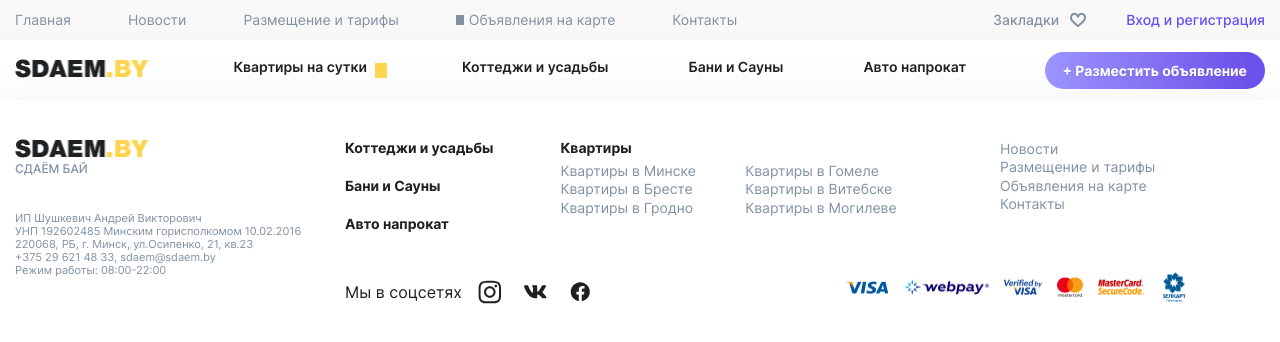
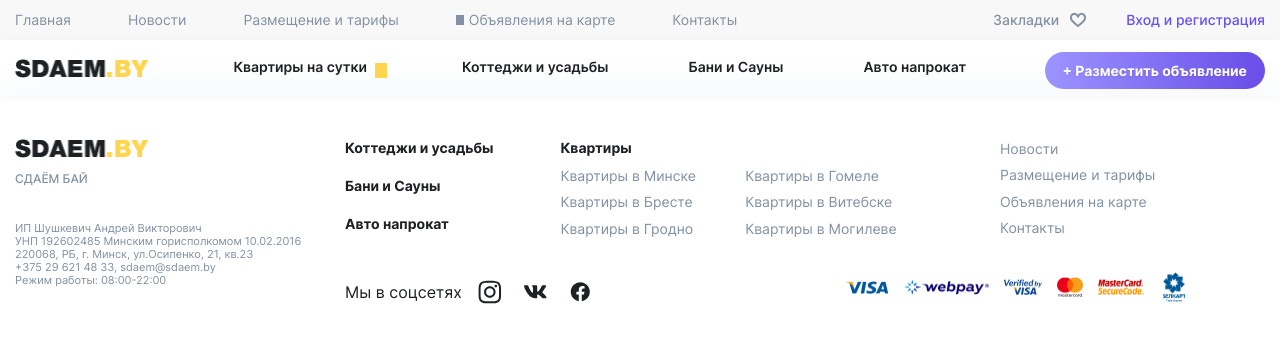
Before and after one commit to just-too-it/hawking-school-react, a React (Create React App) app: page / in a window 1280 px wide. Shown: the top 342 px of the page. Built offline with nearby package versions, Linux system fonts and the light colour scheme; grey boxes are pictures that could not be loaded.

Commit message:
правки стилей в подвале

```diff
--- a/src/components/Footer/Footer.scss
+++ b/src/components/Footer/Footer.scss
@@ -22,6 +22,7 @@
     font-size: 12px;
     line-height: 15px;
     margin-bottom: 36px;
+    margin-top: 10px;
   }
 
   &__nav {
--- a/src/components/Footer/FooterNav/FooterNav.scss
+++ b/src/components/Footer/FooterNav/FooterNav.scss
@@ -6,4 +6,8 @@
     line-height: 17px;
     color: $color-grey-font;
   }
+
+  &__item {
+    margin-bottom: 8px;
+  }
 }
--- a/src/components/Footer/FooterSubNav/FooterSubNav.scss
+++ b/src/components/Footer/FooterSubNav/FooterSubNav.scss
@@ -16,7 +16,7 @@
     color: $color-black;
 
     &_last {
-      margin-bottom: 5px;
+      margin-bottom: 10px;
     }
   }
 
@@ -30,4 +30,8 @@
     line-height: 17px;
     color: $color-grey-font;
   }
+
+  &__sub-item {
+    margin-bottom: 8px;
+  }
 }
--- a/src/views/pages/News/index.tsx
+++ b/src/views/pages/News/index.tsx
@@ -16,7 +16,7 @@ export const News = () => {
   }
 
   useMemo(()=>{
-    setNewsList(fileredList(news, '8'))
+    setNewsList(fileredList(news, 'Линия'))
   },[])
 
   return (
```
